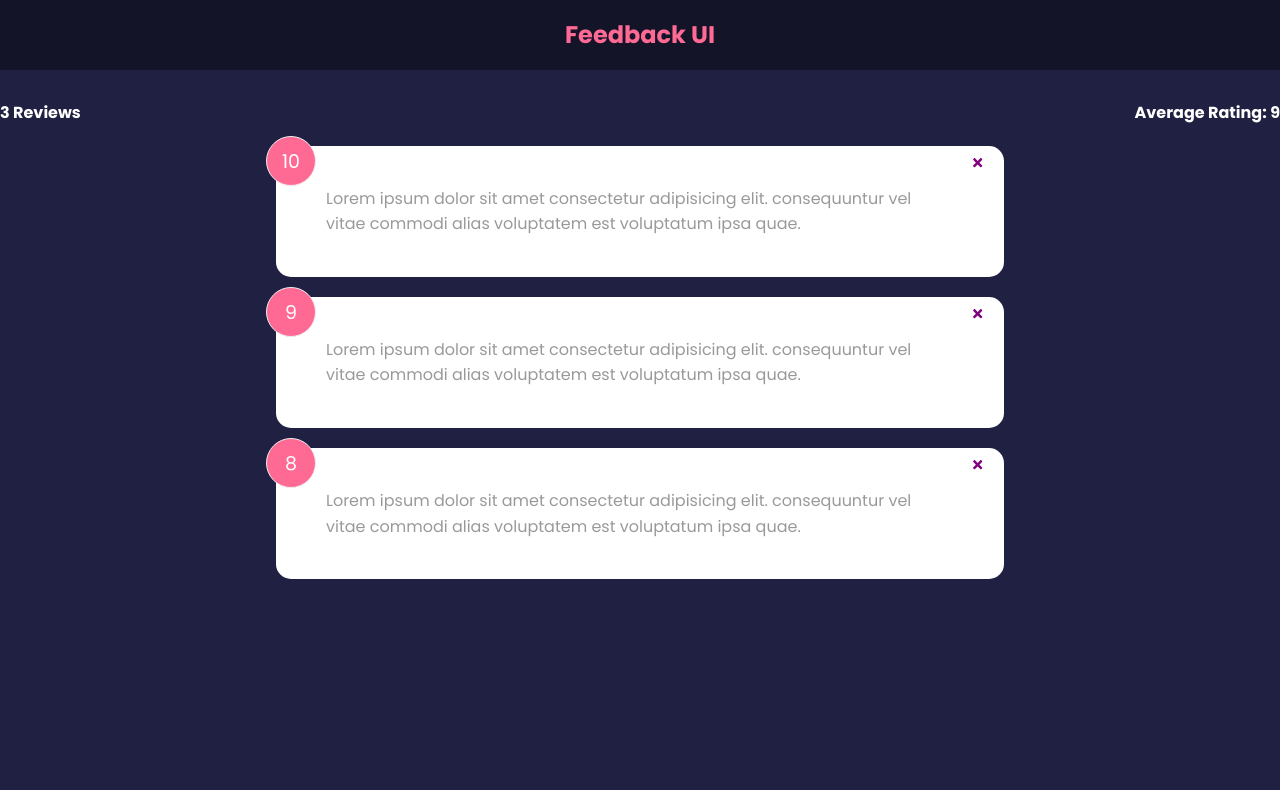
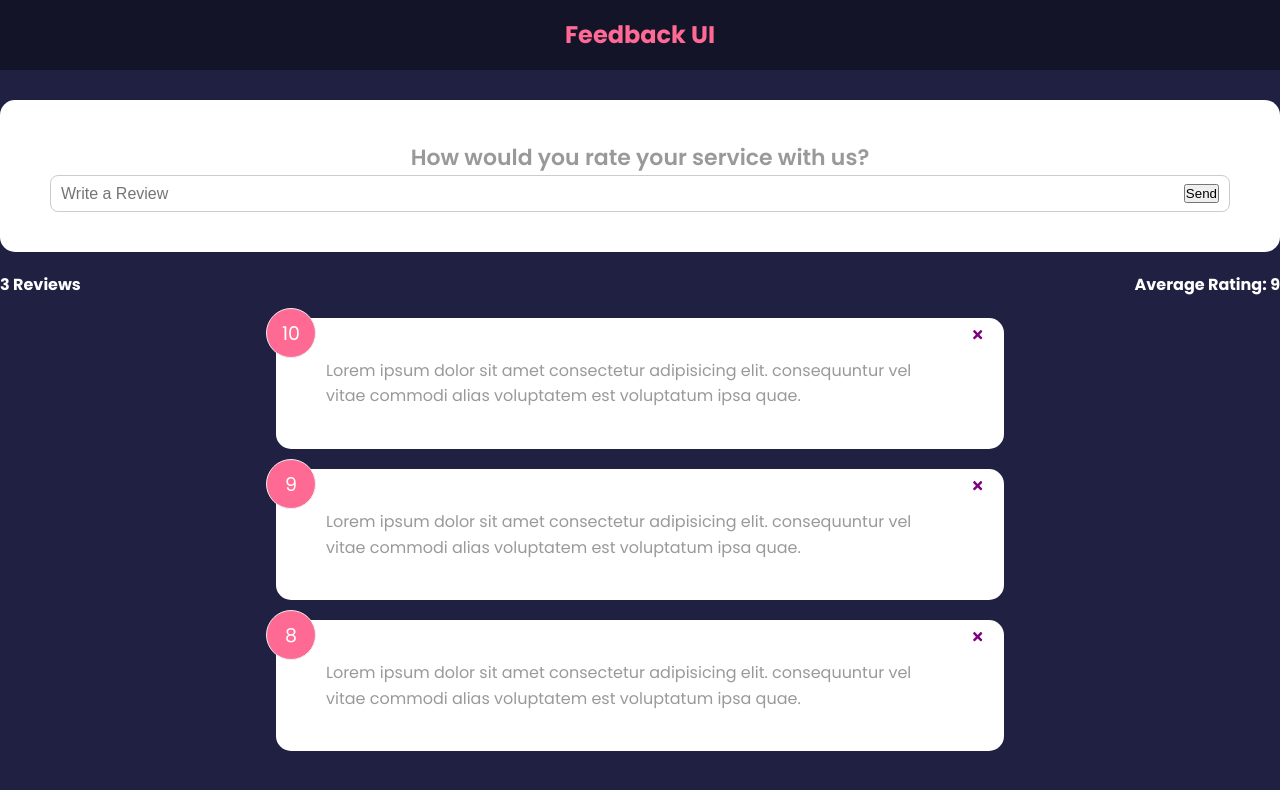
Before and after one commit to slmulti/my-feedback-app, a React (Create React App) app: page / in a window 1280 px wide. Shown: the top 790 px of the page. Built offline with nearby package versions, Linux system fonts and the light colour scheme.

Commit message:
4.1 Form Input State

```diff
--- a/src/App.js
+++ b/src/App.js
@@ -3,6 +3,7 @@
 import { useState } from "react";
 import FeedbackData from "./data/feedbackData";
 import FeedbackStats from "./components/FeedbackStats";
+import FeedbackForm from "./components/FeedbackForm";
 
 function App() {
     const [feedback, setFeedback] = useState(FeedbackData);
@@ -15,6 +16,7 @@
     return (
         <>
             <Header />
+            <FeedbackForm />
             <FeedbackStats feedback={feedback} />
             <div className="container">
                 <FeedbackList
--- /dev/null
+++ b/src/components/FeedbackForm.jsx
@@ -0,0 +1,31 @@
+import { useState } from "react";
+import React from "react";
+import Card from "./shared/Card";
+
+function FeedbackForm() {
+    const [text, setText] = useState("");
+
+    const handleTextChange = (e) => {
+        console.log("e.target.value", e.target.value);
+        setText(e.target.value);
+    };
+    return (
+        <Card>
+            <form>
+                <h2>How would you rate your service with us?</h2>
+                {/* rating select compontent */}
+                <div className="input-group">
+                    <input
+                        onChange={handleTextChange}
+                        type="text"
+                        placeholder="Write a Review"
+                        value={text}
+                    ></input>
+                    <button type="submit">Send</button>
+                </div>
+            </form>
+        </Card>
+    );
+}
+
+export default FeedbackForm;
```
